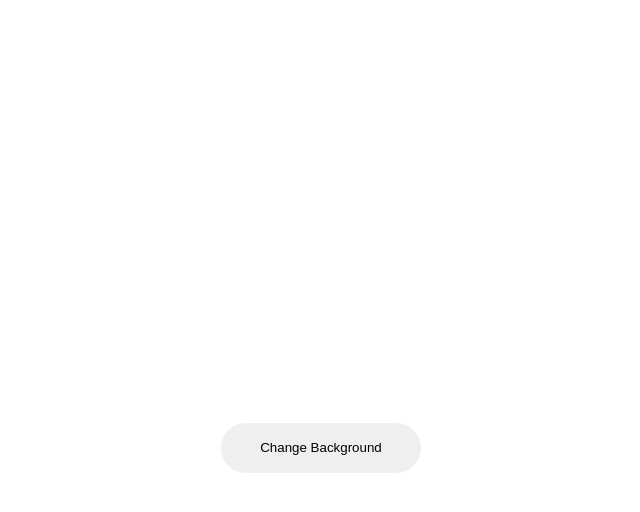
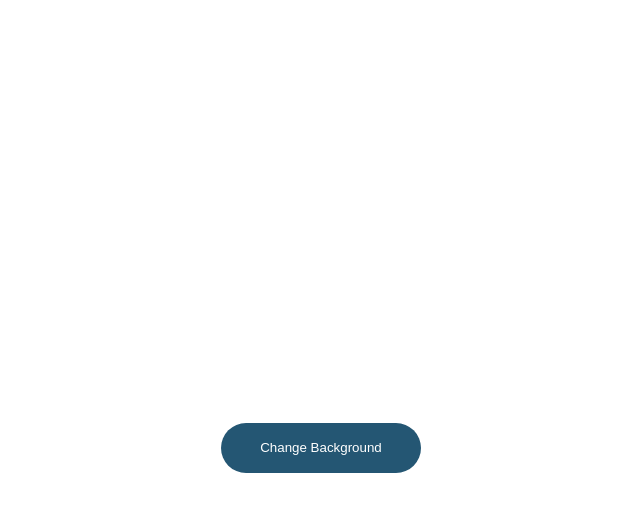
Before and after one commit to S07K/try-git, a plain HTML site: page index.html in a window 1280 px wide. In both pictures the pointer is over the input "Change Background". Shown: the whole page, without its empty margins (319-959 px from the left). Drawn offline with Linux system fonts and the light colour scheme.

Commit message:
added css.

```diff
--- a/style.css
+++ b/style.css
@@ -14,4 +14,6 @@ input{
 }
 input:hover{
     cursor: pointer;
+    background: #245673;
+    color: white;
 }
```
